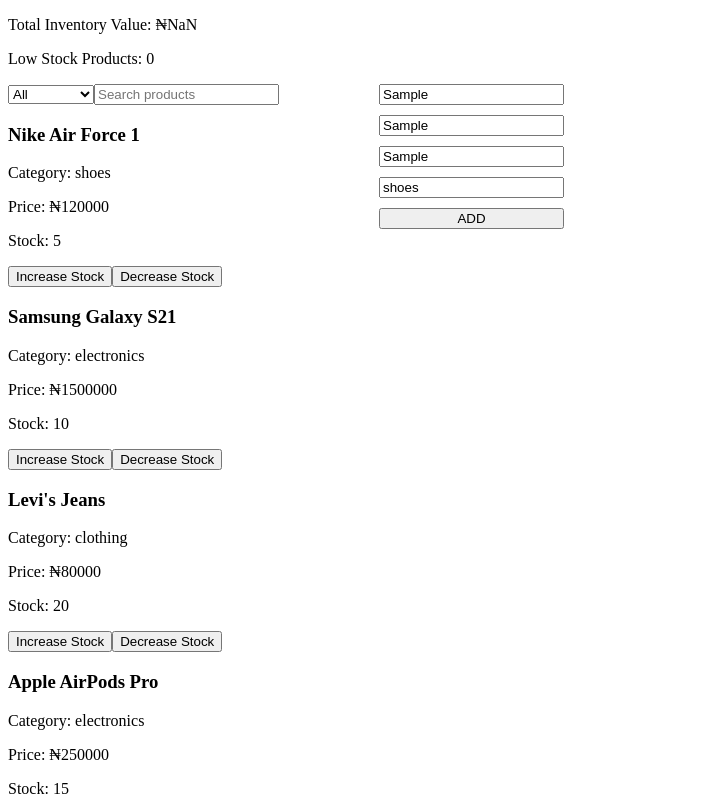
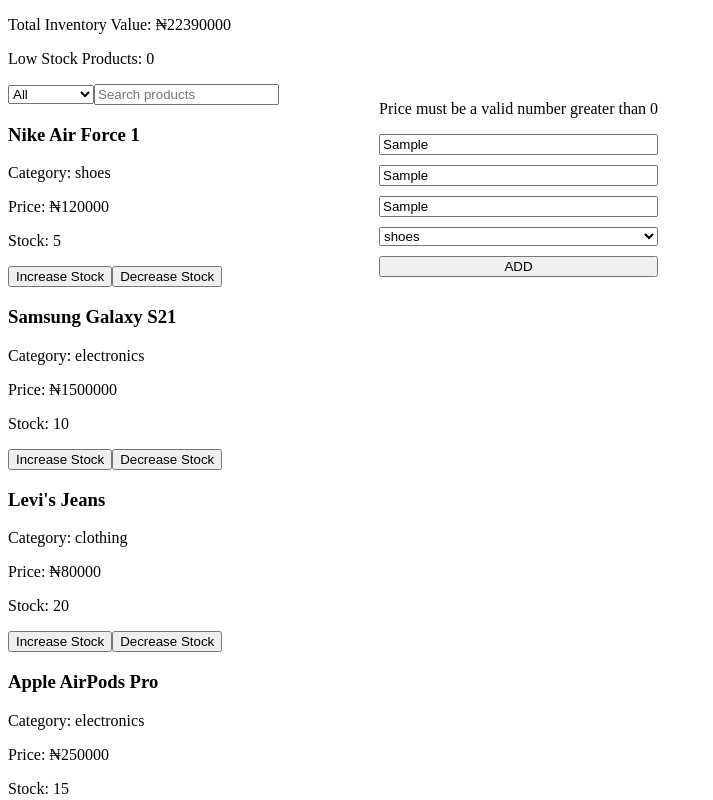
Before and after one commit to FrankTopzy/Tutorials, a React (Vite) app in the folder reactJS/: page / in a window 1280 px wide. Both pictures are taken after typing "Sample", "Sample", "Sample" into the empty fields and a click on the button "ADD". Shown: the top 800 px of the page, without its empty margins (0-713 px from the left). Built offline with nearby package versions, Linux system fonts and the light colour scheme.

Commit message:
feat: react4b corrections done.

```diff
--- a/reactJS/src/task4/Dashboard.tsx
+++ b/reactJS/src/task4/Dashboard.tsx
@@ -1,4 +1,4 @@
-import {useState} from 'react'
+import {useState,  type FormEvent} from 'react'
 import ProductCard from './ProductCard';
 import type { Category, Product } from '../type';
 
@@ -20,6 +20,7 @@
   const [price, setPrice] = useState("");
   const [stock, setStock] = useState("");
   const [newCategory, setNewCategory] = useState<Category>("shoes");
+  const [error, setError] = useState<string | null>(null)
 
 
   const filteredProducts = products.filter(product => {
@@ -30,25 +31,49 @@
     return matchesCategory && matchesSearch;
   });
 
-  const addNewProduct = (e: React.FormEvent<HTMLFormElement>) => {
+  const addNewProduct = (e: FormEvent<HTMLFormElement>) => {
     e.preventDefault();
 
-    if (!name || !price || !stock || !newCategory) {
-      throw new Error("All products must have id, name, category, price, and stock properties");
+    if (!name.trim()) {
+      setError("Please enter a product name");
+      return;
     }
 
-    const newId = Math.max(...products.map(product => product.id)) + 1;
+    const numericPrice = Number(price);
+    const numericStock = Number(stock);
+
+    if (Number.isNaN(numericPrice) || numericPrice <= 0) {
+      setError("Price must be a valid number greater than 0");
+      return;
+    }
+
+    if (Number.isNaN(numericStock) || numericStock <= 0) {
+      setError("Stock must be a valid number greater than 0");
+      return;
+    }
+
+    const newId =
+      Math.max(...products.map(product => product.id)) + 1;
 
     const newProduct: Product = {
       id: newId,
-      name,
+      name: name.trim(),
       category: newCategory,
-      price: Number(price),
-      stock: Number(stock)
-    }
+      price: numericPrice,
+      stock: numericStock
+    };
 
-    setProductList(currentProduct => [...currentProduct, newProduct]);
-  }
+    setProductList(currentProducts => [
+      ...currentProducts,
+      newProduct
+    ]);
+
+    setName("");
+    setPrice("");
+    setStock("");
+    setNewCategory("shoes");
+    setError(null);
+  };
 
   return (
     <div>
@@ -91,6 +116,7 @@
         </div>
 
         <div>
+          {error && <p>{error}</p>}
           <form action="" style={{
             display: 'flex',
             flexDirection: 'column',
@@ -99,7 +125,13 @@
             <input type="text" placeholder='Enter product name' value={name} onChange={(e) => setName(e.target.value)}/>
             <input type="text" placeholder='Enter product price' value={price} onChange={(e) => setPrice(e.target.value)}/>
             <input type="text" placeholder='Enter no. of stock' value={stock} onChange={(e) => setStock(e.target.value)}/>
-            <input type="text" placeholder='Fill in the category' value={newCategory} onChange={(e) => setNewCategory(e.target.value as Category)}/>
+            <select
+              value={newCategory}
+              onChange={(e) => setNewCategory(e.target.value as Category)}>
+                <option value="shoes">shoes</option>
+                <option value="electronics">electronics</option>
+                <option value="clothing">clothing</option>
+            </select>
 
             <button type='submit'>ADD</button>
           </form>
```
